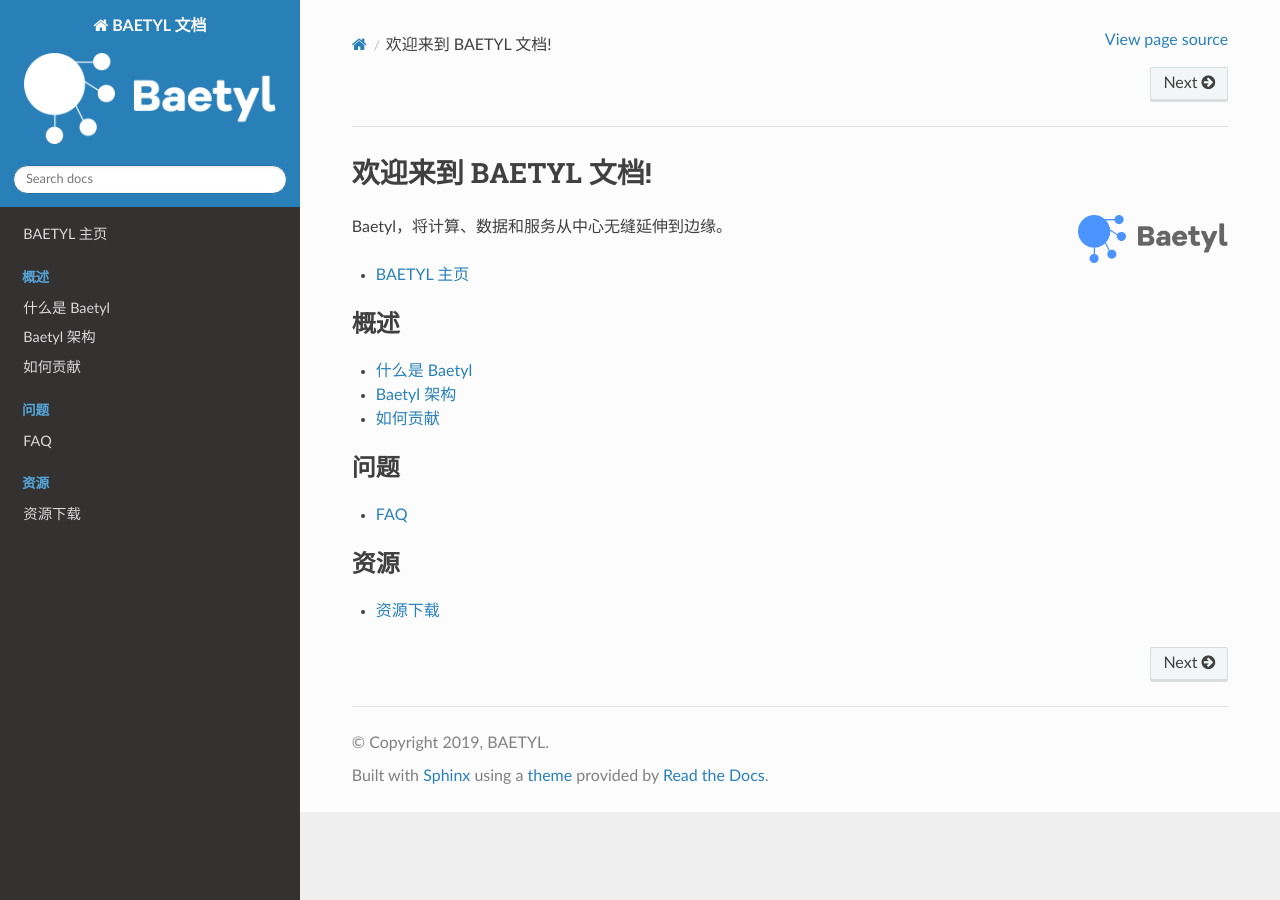
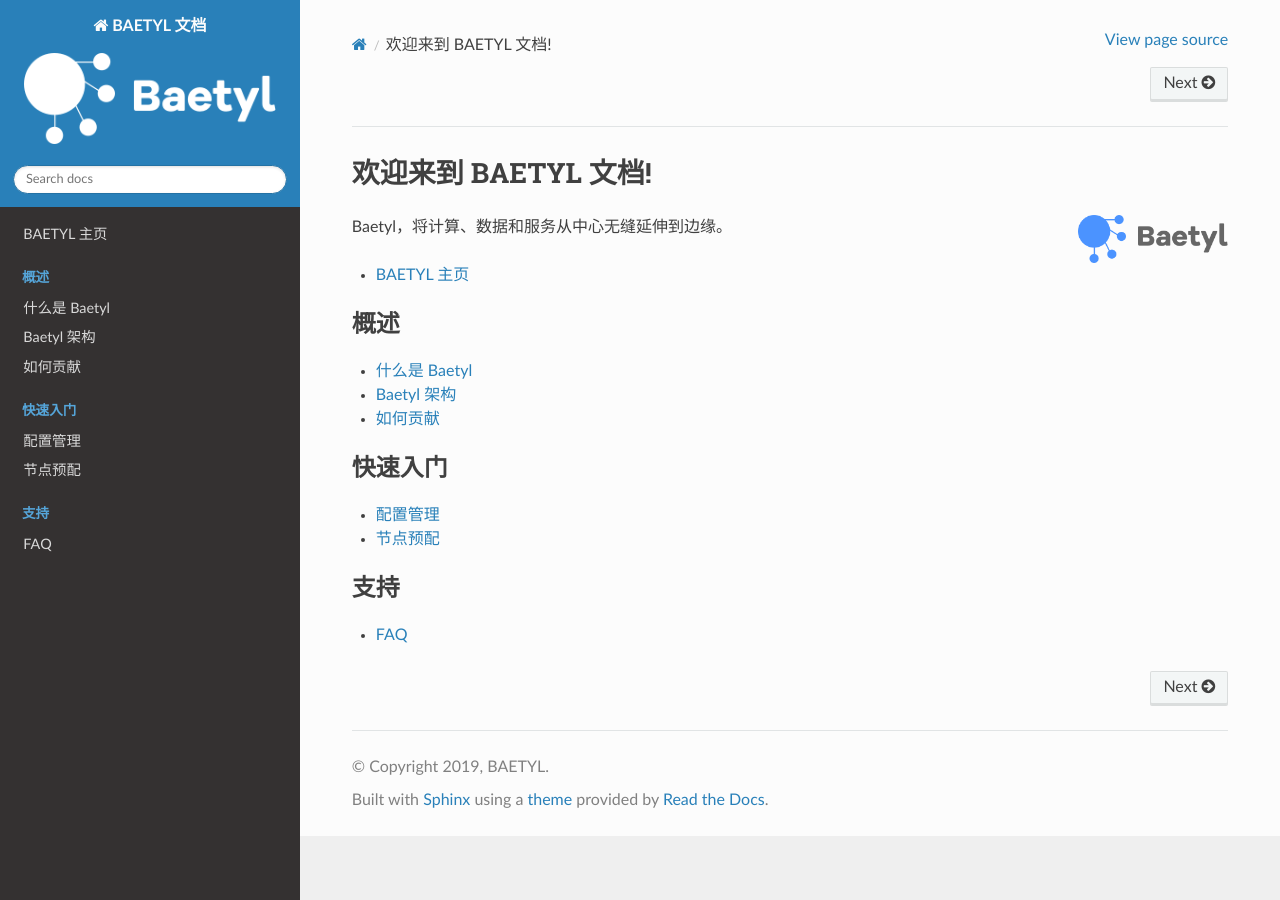
Before and after one commit to baetyl/baetyl-docs-cn, a Sphinx documentation site: the page built from docs/index.rst, in a window 1280 px wide. Built offline with Sphinx 7.4.7 and the Read the Docs theme 2.0.0, drawn with Linux system fonts in a browser that asks for light colours.

Commit message:
目录结构

```diff
--- a/docs/index.rst
+++ b/docs/index.rst
@@ -26,28 +26,21 @@
 
 .. toctree::
    :maxdepth: 1
-   :caption: 安装
+   :caption: 快速入门
+
+   guides/Configuration-Management.md
+   guides/Node-Pre-configured.md
 
 .. toctree::
    :maxdepth: 1
-   :caption: 指南
+   :caption: 最佳实践
 
 .. toctree::
    :maxdepth: 1
-   :caption: 开发
+   :caption: 开发指南
 
 .. toctree::
    :maxdepth: 1
-   :caption: 实践
-
-.. toctree::
-   :maxdepth: 1
-   :caption: 问题
+   :caption: 支持
 
    FAQ.md
-
-.. toctree::
-   :maxdepth: 1
-   :caption: 资源
-
-   Resources.md
```
